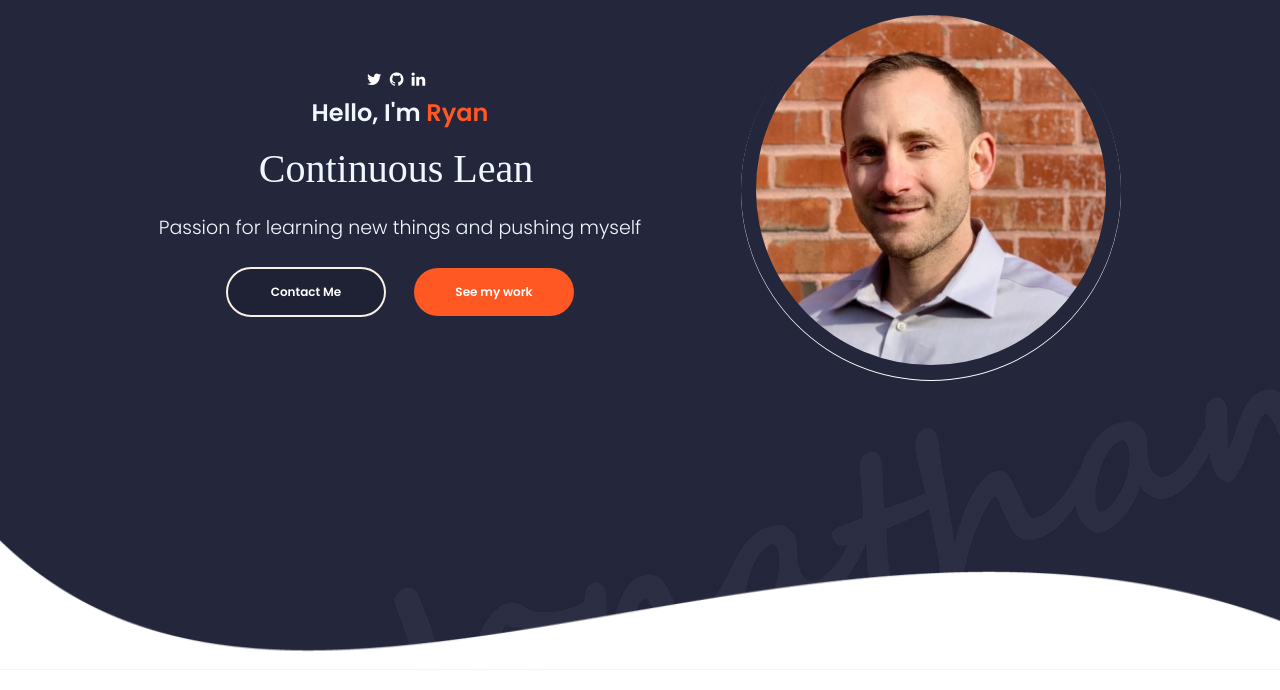
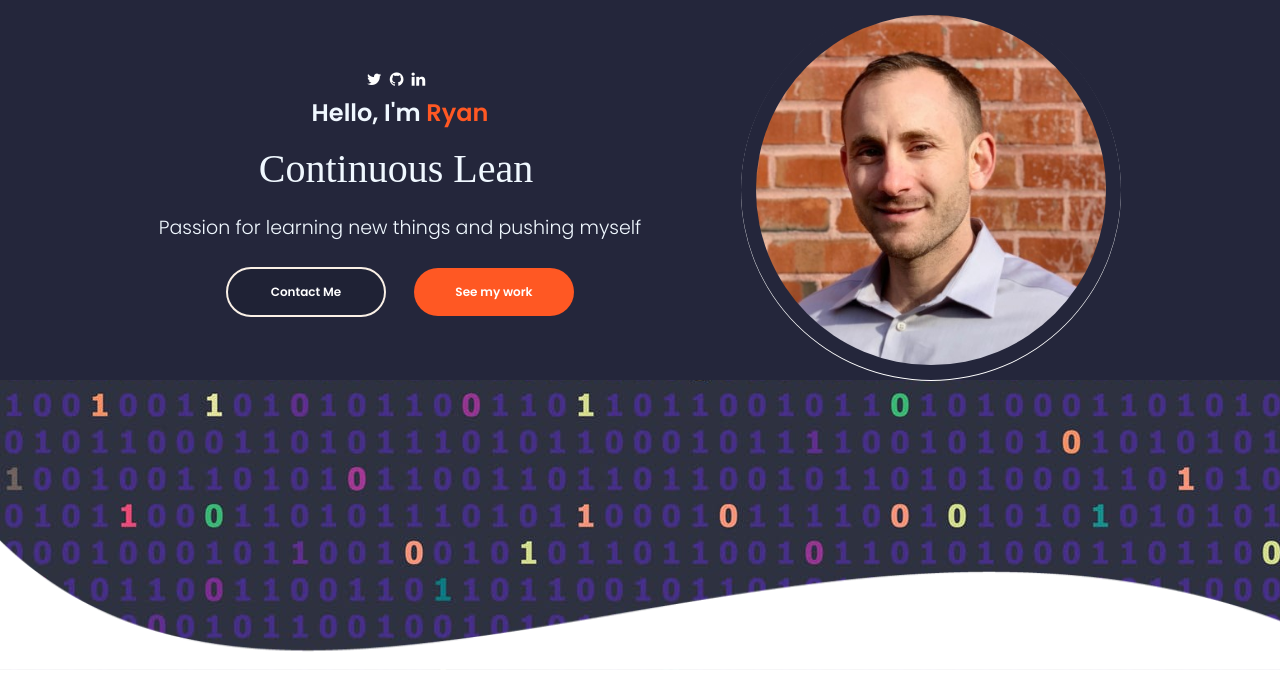
Before and after one commit to RdotSilva/TypeScript-React-Showcase, a React (Create React App) app: page / in a window 1280 px wide. Shown: the top 690 px of the page. Built offline with nearby package versions, Linux system fonts and the light colour scheme; a web font is replaced by a local one.

Commit message:
Update footer image

```diff
--- a/src/components/Home/Home.css
+++ b/src/components/Home/Home.css
@@ -3,5 +3,5 @@
   flex-direction: column;
   justify-content: space-between;
   min-height: 670px;
-  background-image: url("../../assets/images/bg.jpg");
+  background-image: url("../../assets/images/bg-2.jpg");
 }
```
Also changed, not shown: src/assets/images/bg-2.jpg (added).
